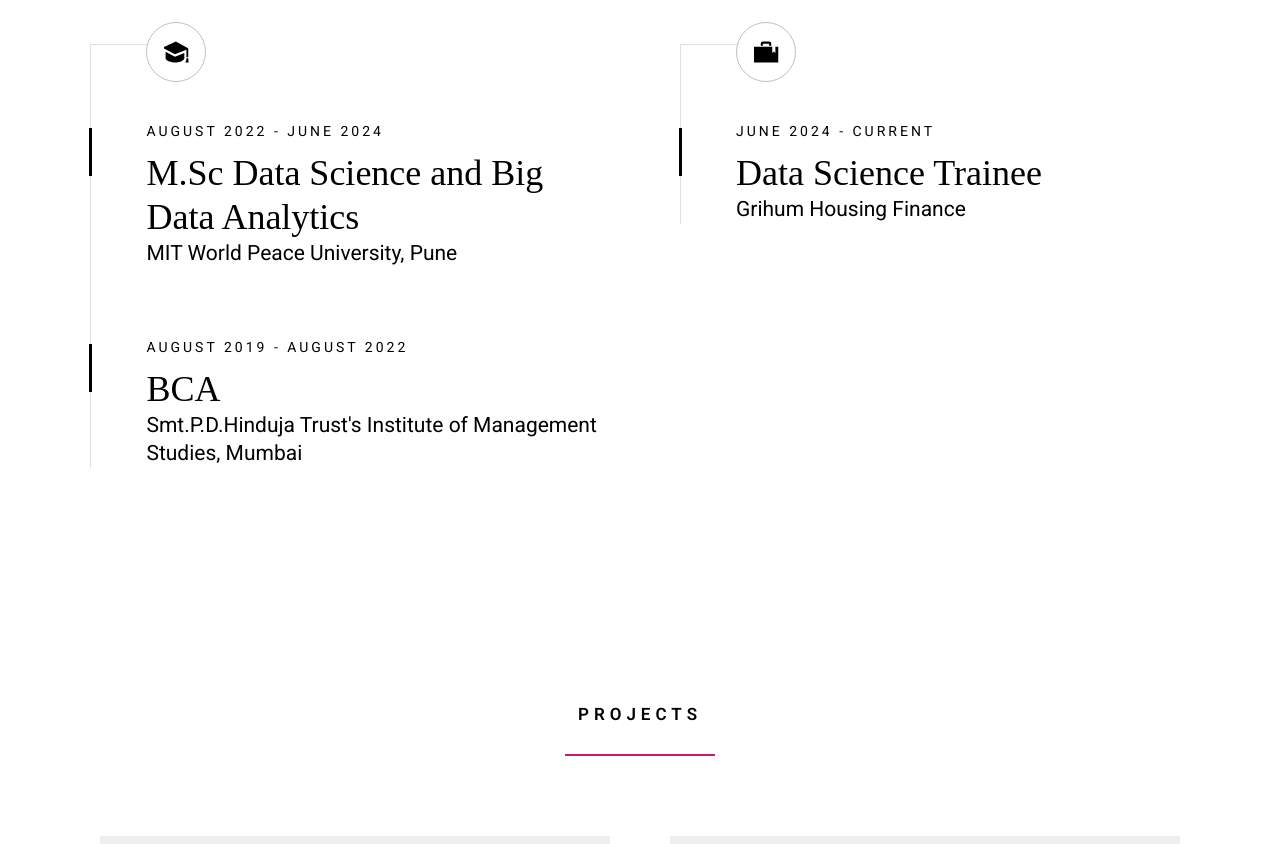
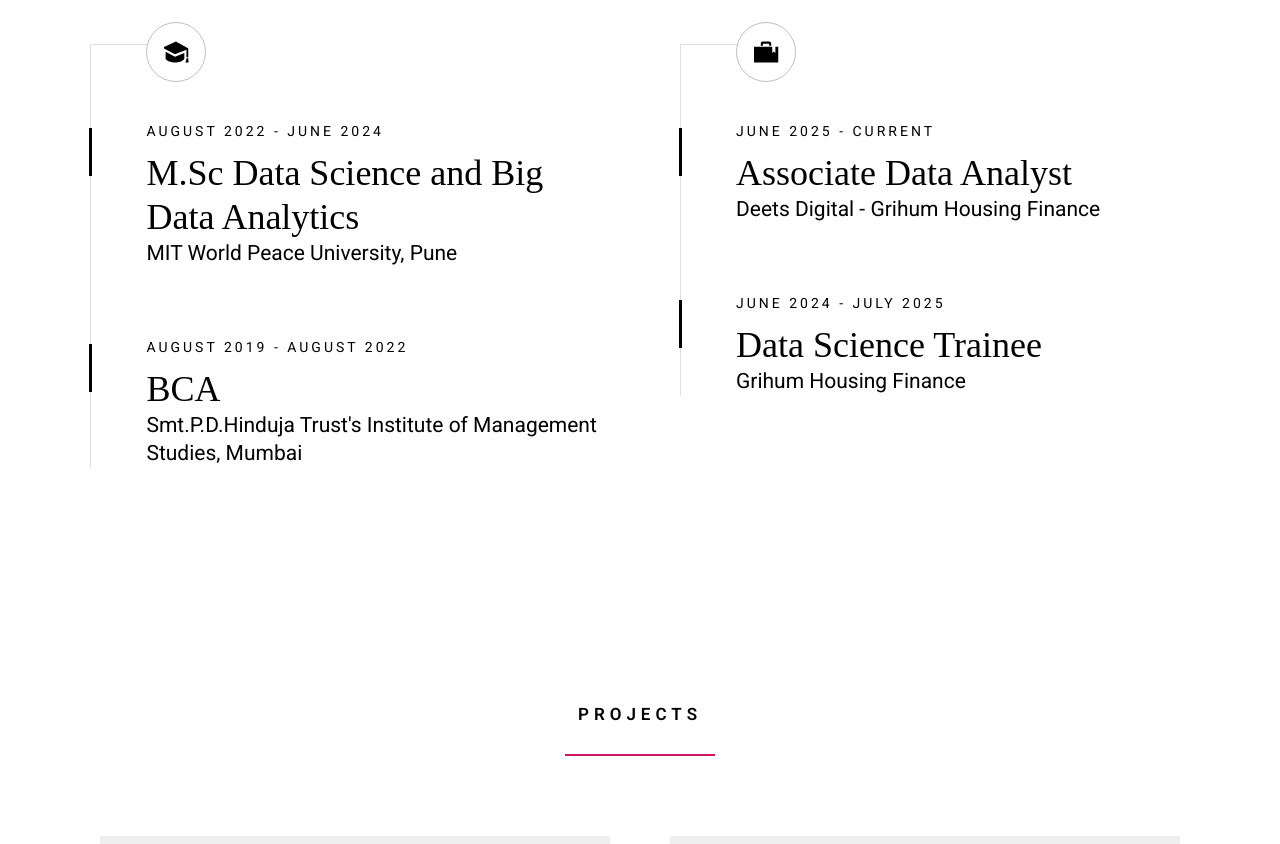
Before and after one commit to sahilbirje24/MyPortfolio, a plain HTML site: page index.html in a window 1280 px wide. Shown: the part 1920-2764 px from the top of the page. Drawn offline with Linux system fonts and the light colour scheme; a web font is replaced by a local one.

Commit message:
Update index.html
Updated Exp Section

```diff
--- a/index.html
+++ b/index.html
@@ -221,7 +221,16 @@
                         <div class="timeline__block">
                             <div class="timeline__bullet"></div>
                             <div class="timeline__header">
-                                <p class="timeline__timeframe">June 2024 - Current</p>
+                                <p class="timeline__timeframe">June 2025 - Current</p>
+                                <h3 class="item-title">Associate Data Analyst</h3>
+                                <h5>Deets Digital - Grihum Housing Finance</h5>
+                            </div>
+                        </div>
+
+                        <div class="timeline__block">
+                            <div class="timeline__bullet"></div>
+                            <div class="timeline__header">
+                                <p class="timeline__timeframe">June 2024 - July 2025</p>
                                 <h3 class="item-title">Data Science Trainee</h3>
                                 <h5>Grihum Housing Finance</h5>
                             </div>
```
